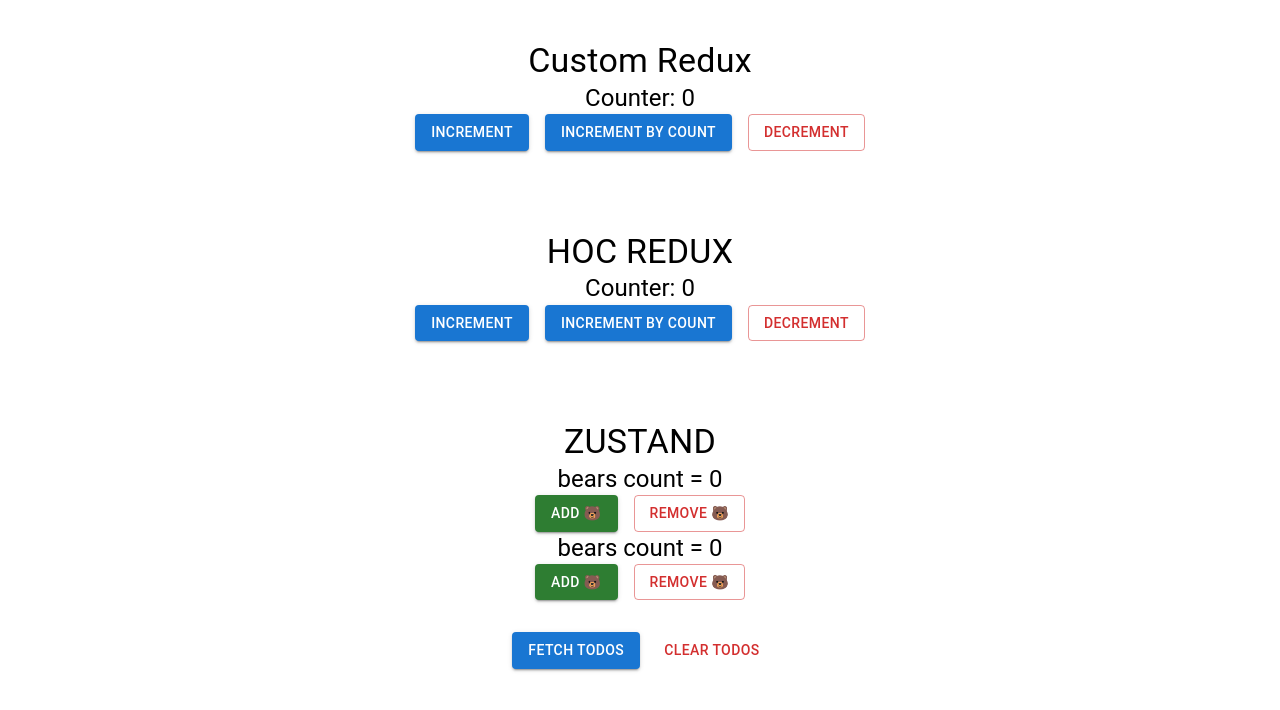
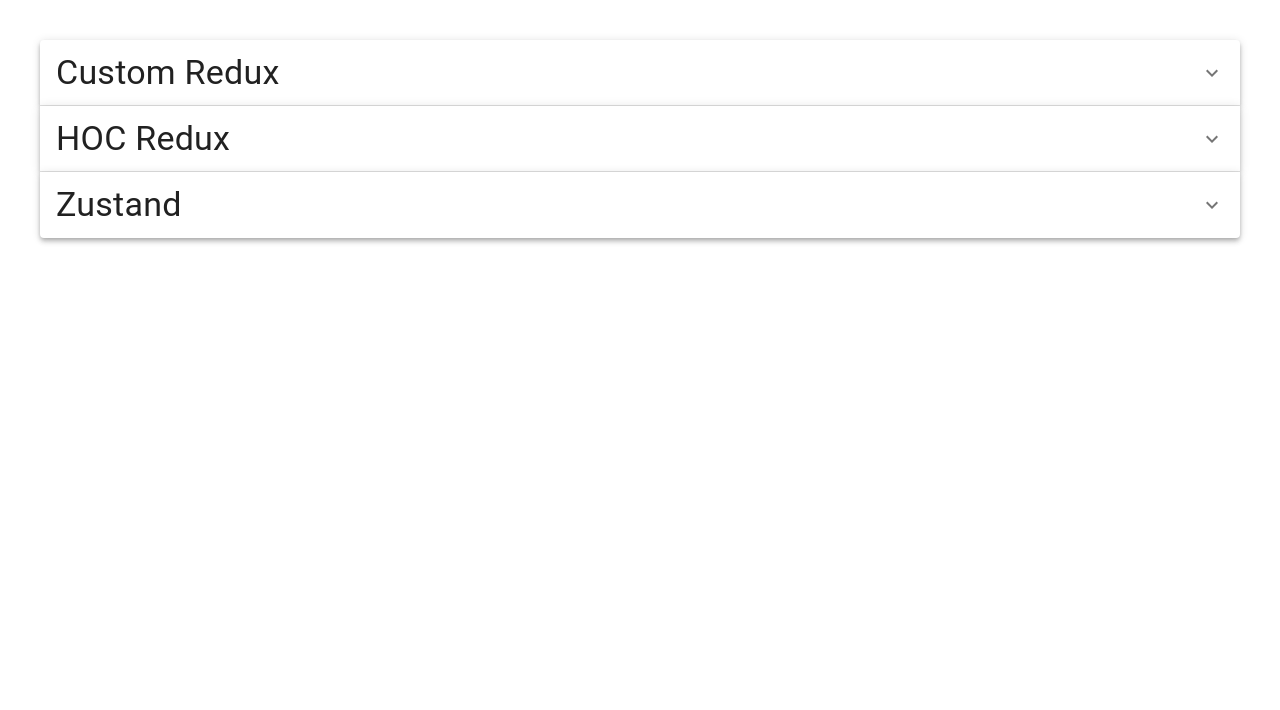
Before and after one commit to Alejandro-Vas/state-managers, a React (Vite) app: page / in a window 1280 px wide. Shown: the top 710 px of the page. Built offline with nearby package versions, Linux system fonts and the light colour scheme.

Commit message:
Accordion added

```diff
--- a/index.html
+++ b/index.html
@@ -3,7 +3,7 @@
   <head>
     <meta charset="UTF-8" />
     <meta name="viewport" content="width=device-width, initial-scale=1.0" />
-    <title>Vite + React + TS</title>
+    <title>State managers in React</title>
   </head>
   <body>
     <div id="root"></div>
--- a/package.json
+++ b/package.json
@@ -12,6 +12,7 @@
   "dependencies": {
     "@emotion/react": "11.11.3",
     "@emotion/styled": "11.11.0",
+    "@mui/icons-material": "5.15.10",
     "@mui/material": "5.15.10",
     "@mui/styled-engine-sc": "6.0.0-alpha.12",
     "@reduxjs/toolkit": "2.2.1",
--- a/src/App.tsx
+++ b/src/App.tsx
@@ -1,31 +1,29 @@
-import {Typography} from '@mui/material';
-import './App.css';
-import {BearCounter, LegacyCounter, Todos} from './components';
+import {AccordionSection, BearCounter, LegacyCounter, Todos} from './components';
 import CustomCounter from './components/CustomCounter/CustomCounter';
 import {Provider} from 'react-redux';
 import {store} from './store/redux/store';
-
-const styles = {mt: 10};
+import './App.css';
 
 function App() {
   return (
     <>
-      <Typography variant="h4">Custom Redux</Typography>
+      <AccordionSection title="Custom Redux">
         <CustomCounter />
+      </AccordionSection>
 
+      <AccordionSection title="HOC Redux">
         <Provider store={store as never}>
-        <Typography variant="h4" sx={styles}>
-          HOC REDUX
-        </Typography>
           <LegacyCounter />
         </Provider>
+      </AccordionSection>
 
-      <Typography variant="h4" sx={styles}>
-        ZUSTAND
-      </Typography>
+      <AccordionSection title="Zustand">
+        <>
           <BearCounter />
           <BearCounter />
           <Todos />
+        </>
+      </AccordionSection>
     </>
   );
 }
--- /dev/null
+++ b/src/components/AccordionSection/AccordionSection.tsx
@@ -0,0 +1,20 @@
+import {Accordion, AccordionDetails, AccordionSummary, Typography} from '@mui/material';
+import {ExpandMore} from '@mui/icons-material';
+
+type AccordionSectionProps = {
+  title: string;
+  children: React.ReactNode;
+};
+
+const AccordionSection = ({title, children}: AccordionSectionProps) => {
+  return (
+    <Accordion elevation={4}>
+      <AccordionSummary expandIcon={<ExpandMore />} id="panel1-header">
+        <Typography variant="h4">{title}</Typography>
+      </AccordionSummary>
+      <AccordionDetails>{children}</AccordionDetails>
+    </Accordion>
+  );
+};
+
+export default AccordionSection;
--- a/src/components/index.ts
+++ b/src/components/index.ts
@@ -3,3 +3,4 @@
 export {default as CustomCounter} from './CustomCounter/CustomCounter';
 export {default as LegacyCounter} from './LegacyCounter/LegacyCounter';
 export {default as Counter} from './Counter/Counter';
+export {default as AccordionSection} from './AccordionSection/AccordionSection';
--- a/src/store/redux/store.ts
+++ b/src/store/redux/store.ts
@@ -36,8 +36,8 @@
   subscribe: (listener: () => void) => () => void;
 };
 
-// store - функция, возвращающая текущий state и функцию (dispatch) для его изменения и
-// функцию подписки на изменение state (subscribe)
+// store - функция, возвращающая методы получения текущего state, (dispatch) для его изменения и
+// метод подписки на изменение state (subscribe)
 const createStore = (reducer: (state: RootState, action: Action) => RootState): Store => {
   let state: RootState = 0;
   let listeners: Array<() => void> = [];
--- a/src/store/zustand/store.ts
+++ b/src/store/zustand/store.ts
@@ -1,6 +1,6 @@
 import {create} from 'zustand';
 
-const API_URL = 'https://jsonplaceholder.typicode.com/todos';
+const API_URL = 'https://jsonplaceholder.typicode.com/todos?_limit=10';
 
 type BearStoreType = {
   bears: number;
```
Also changed, not shown: 1 other file (tests, documents, lock files or other folders). Lines whose indentation alone changed are shown as unchanged.
